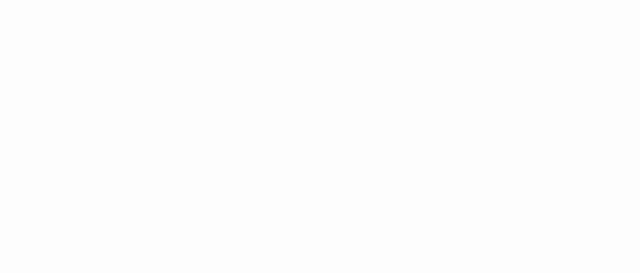
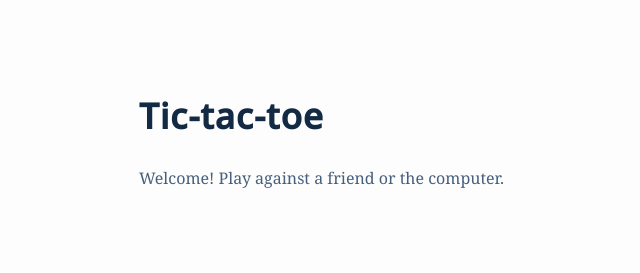
Before and after one commit to 0-sv/tic-tac-toe, a plain HTML site: page index.html in a window 1280 px wide. Shown: the whole page, without its empty margins (165-805 px from the left). Drawn offline with Linux system fonts and the light colour scheme; files whose address does not match are found by name.

Commit message:
Feat: welcome text

```diff
--- a/index.html
+++ b/index.html
@@ -7,6 +7,9 @@
     <title>Tic-tac-toe</title>
 </head>
 <body>
+    <h1>Tic-tac-toe</h1>
+    <p>Welcome! Play against a friend or the computer.</p>
+
     <div id="game-window"></div>
     <script src="assets/js/modules.js"></script>
     <script src="assets/js/factories.js"></script>
```
